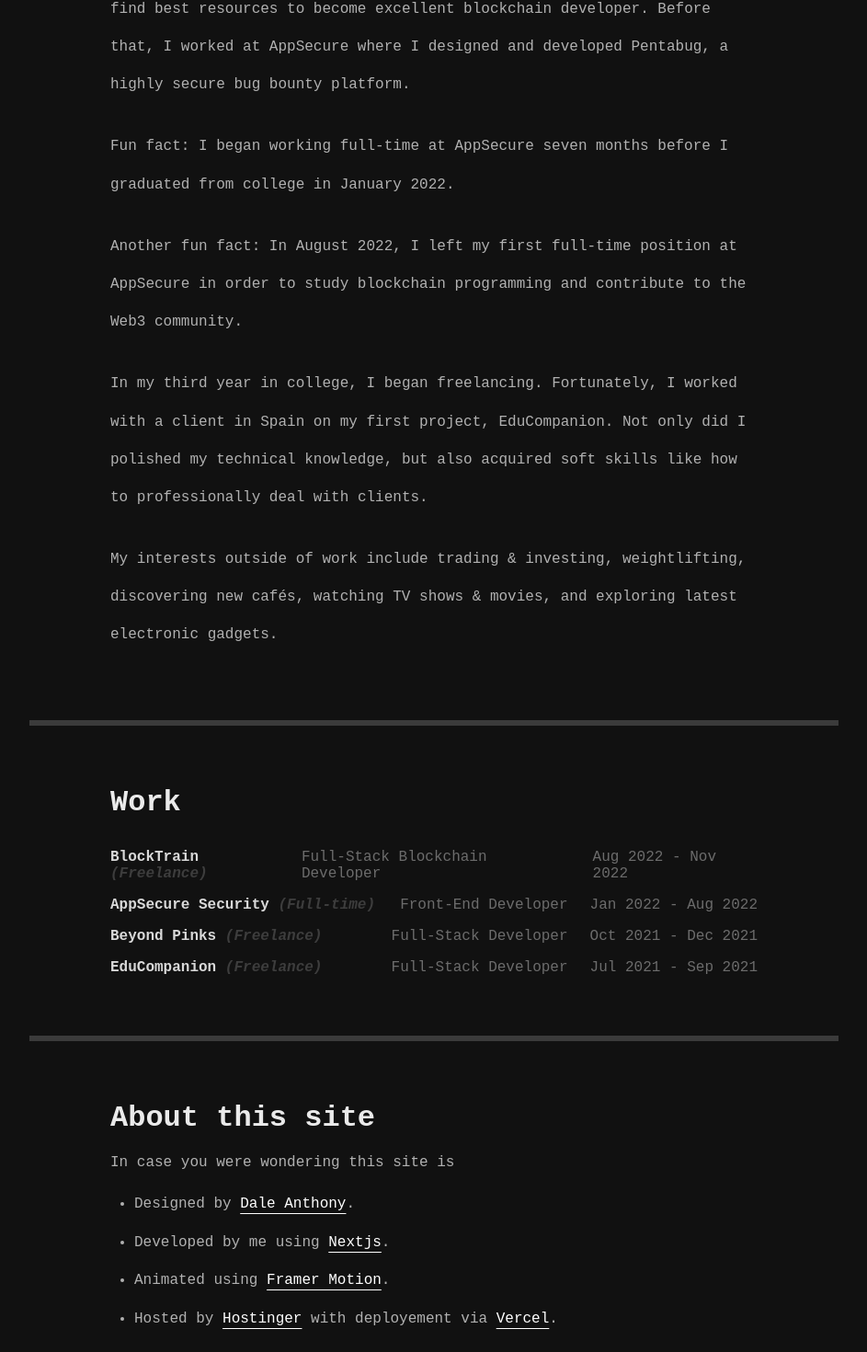
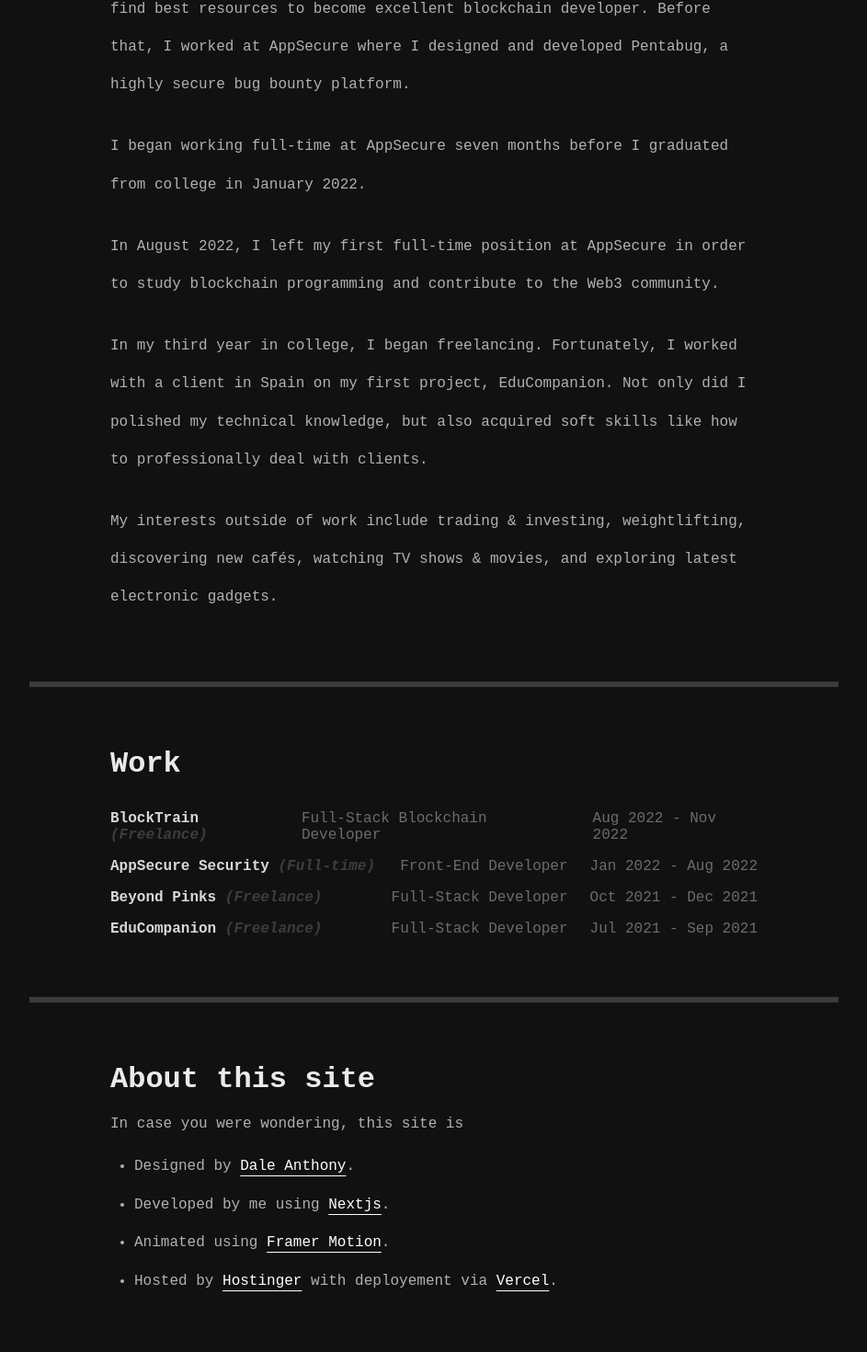
Before and after one commit to harshpandey002/portfolio-new, a Next.js app: page /about in a window 1280 px wide. Shown: the part 936-2406 px from the top of the page at 92% size, without its empty margins (168-1111 px from the left). Built offline with nearby package versions, Linux system fonts and the light colour scheme; grey boxes are pictures that could not be loaded.

Commit message:
Content Fixes

```diff
--- a/helper/projects.js
+++ b/helper/projects.js
@@ -20,7 +20,7 @@ export const projects = [
       link: "https://blocktrain.info",
     },
     description: [
-      "An education platform where user can learn everything uses need to know about Web3 and Blockchain with a series of articles, in-depth tutorials, structured courses and complete project guides.",
+      "An educational platform where user can learn everything user need to know about Web3 and Blockchain with a series of articles, in-depth tutorials, structured courses and complete project guides.",
     ],
   },
   {
@@ -69,7 +69,7 @@ export const projects = [
       link: "https://react-medium.netlify.app/",
     },
     description: [
-      "A Basic Note taking application, implemented with react-quill rich text editor. This application is very minimalistic in design with smooth transitions and animations with framer-motion. Using Redux to for state management.",
+      "A Basic Note taking application, implemented with react-quill rich text editor. This application is very minimalistic in design with smooth transitions and animations with framer-motion. Redux is being used for state management.",
     ],
   },
 ];
--- a/pages/about.jsx
+++ b/pages/about.jsx
@@ -46,15 +46,15 @@ export default function About() {
           </p>
           <p>
             <AnimatedText>
-              Fun fact: I began working full-time at AppSecure seven months
-              before I graduated from college in January 2022.
+              I began working full-time at AppSecure seven months before I
+              graduated from college in January 2022.
             </AnimatedText>
           </p>
           <p>
             <AnimatedText>
-              Another fun fact: In August 2022, I left my first full-time
-              position at AppSecure in order to study blockchain programming and
-              contribute to the Web3 community.
+              In August 2022, I left my first full-time position at AppSecure in
+              order to study blockchain programming and contribute to the Web3
+              community.
             </AnimatedText>
           </p>
 
@@ -103,7 +103,7 @@ export default function About() {
 
         <motion.div variants={fadeIn} className={styles.work}>
           <h3>About this site</h3>
-          <p id={styles.sponsor}>In case you were wondering this site is</p>
+          <p id={styles.sponsor}>In case you were wondering, this site is</p>
           <ul id={styles.about}>
             <li>
               Designed by{" "}
--- a/pages/blogs.jsx
+++ b/pages/blogs.jsx
@@ -25,8 +25,8 @@ export default function Blogs() {
           <motion.p variants={noStagger}>
             <AnimatedText>
               To help other developers comprehend the concepts as well, I like
-              to document my learning by writing articles about well-known
-              Web3.0 technologies, frameworks, and projects I build.
+              to document my learnings, by writing articles about well-known
+              Web3.0 technologies, frameworks, and the projects I build.
             </AnimatedText>
           </motion.p>
         </motion.div>
--- a/pages/projects.jsx
+++ b/pages/projects.jsx
@@ -29,7 +29,7 @@ export default function Projects() {
               I’ve built products of various types and sizes using the most
               popular technologies out there, ranging from one page sites to the
               super secure bug bounty platform to NFT Marketplace. Here is a
-              selection of some of my projects and experiences.
+              collection of some of my projects and experiences.
             </AnimatedText>
           </motion.p>
         </motion.div>
```
